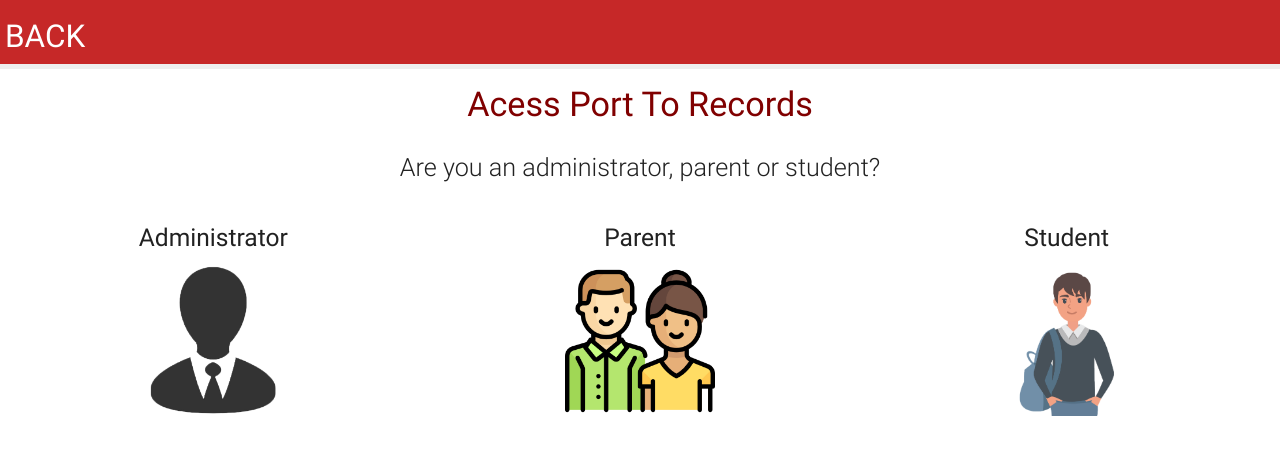
After one commit to NkosinathiMzembe/AnyWeb-Limited, a PHP site: page /studentRecords.html in a window 1280 px wide. The commit adds this page. Shown: the top 455 px of the page. Run offline with PHP 8.4, Linux system fonts and the light colour scheme; some libraries are stand-ins or nearby versions.

Commit message:
new images and pages

```diff
--- a/resources.html
+++ b/resources.html
@@ -122,7 +122,7 @@
         <div class="col s12 m4">
             <h5 class="center">Student Records</h5>
             <p class="center">
-            <a href="student_login.php"><img src="img/records.png" height="150px" width="150px"></a></p>
+            <a href="studentRecords.html"><img src="img/records.png" height="150px" width="150px"></a></p>
         </div>
       </div>
 
--- /dev/null
+++ b/studentRecords.html
@@ -0,0 +1,54 @@
+<!DOCTYPE html>
+<html>
+<head>
+	<title>Resources</title>
+	  <link rel="stylesheet" href="styles.css">
+    <link rel="icon" href="img/redStar.png">
+  	<meta http-equiv="Content-Type" content="text/html; charset=UTF-8"/>
+  	<meta name="viewport" content="width=device-width, initial-scale=1"/>
+  	<link href="https://fonts.googleapis.com/icon?family=Material+Icons" rel="stylesheet">
+  	<link rel="stylesheet" href="https://cdnjs.cloudflare.com/ajax/libs/materialize/0.100.2/css/materialize.min.css">
+	</head>
+
+<body>
+  <div>
+    <nav>
+      <div class="nav-wrapper red darken-3" style="padding:5px">
+        <a id="top" href="resources.html" class="brand-logo" style="font-family:Roboto">BACK</a>
+      </div></nav></div>
+
+  <!--Line Separator-->
+  <div class="col s12 grey lighten-3" style="height:5px"></div>
+
+  <h4>Acess Port To Records</h4>
+
+  <!--flow text-->
+  <p class="flow-text center-align">Are you an administrator, parent or student?</p>
+
+      <!--   Resource Section 1  -->
+      <div class="row">
+        <div class="col s12 m4">
+            <h5 class="center">Administrator</h5>
+            <p class="center">
+            <a href="#!"><img src="img/head.png" height="150px" width="150px"></a></p>
+        </div>
+
+        <div class="col s12 m4">
+            <h5 class="center">Parent</h5>
+            <p class="center">
+            <a href="student_login.php"><img src="img/parent.png" height="150px" width="150px"></a></p>
+        </div>
+
+        <div class="col s12 m4">
+            <h5 class="center">Student</h5>
+            <p class="center">
+            <a href="student_register.php"><img src="img/student.png" height="150px" width="150px"></a></p>
+        </div>
+      </div>
+
+    <!--JavaScript Component-->
+    <script type="text/javascript" src="https://code.jquery.com/jquery-3.2.1.min.js"></script>
+    <script src="https://cdnjs.cloudflare.com/ajax/libs/materialize/0.100.2/js/materialize.min.js"></script>
+
+  </body>
+</html>
--- a/student_login.php
+++ b/student_login.php
@@ -11,9 +11,9 @@
 </head>
 
 
-<body background="img/bauxiteLogo.jpg">
+<body background="img/triangle.jpg">
 
-	<h1 style="color:#800000">STUDENT REPORT</h1>
+	<h1 style="color:white">STUDENT REPORT</h1>
 
 	<form method="POST" action="student_record.php">
 
--- a/student_register.php
+++ b/student_register.php
@@ -10,9 +10,9 @@
 
 
 </head>
-<body background="img/bauxiteLogo.jpg">
+<body background="img/children.jpg">
 
-<h1 style="color:#800000; padding-top:5px">Register Form</h1>
+<h1 style="color:white; padding-top:5px">Register Form</h1>
 
 	<form method="POST" action="student_record.php">
 		<i class="fa fa-user-o" aria-hidden="true"></i>
```
Also changed, not shown: img/BIS_icon.png (added), img/BIS_img.png (added), img/admin.png (added), img/head.png (added), img/kite.jpg (added), img/lines.jpg (added), img/papers.jpg (added), img/parent.png (added), img/student.png (added), img/triangle.jpg (added), img/triangles.jpg (added).
